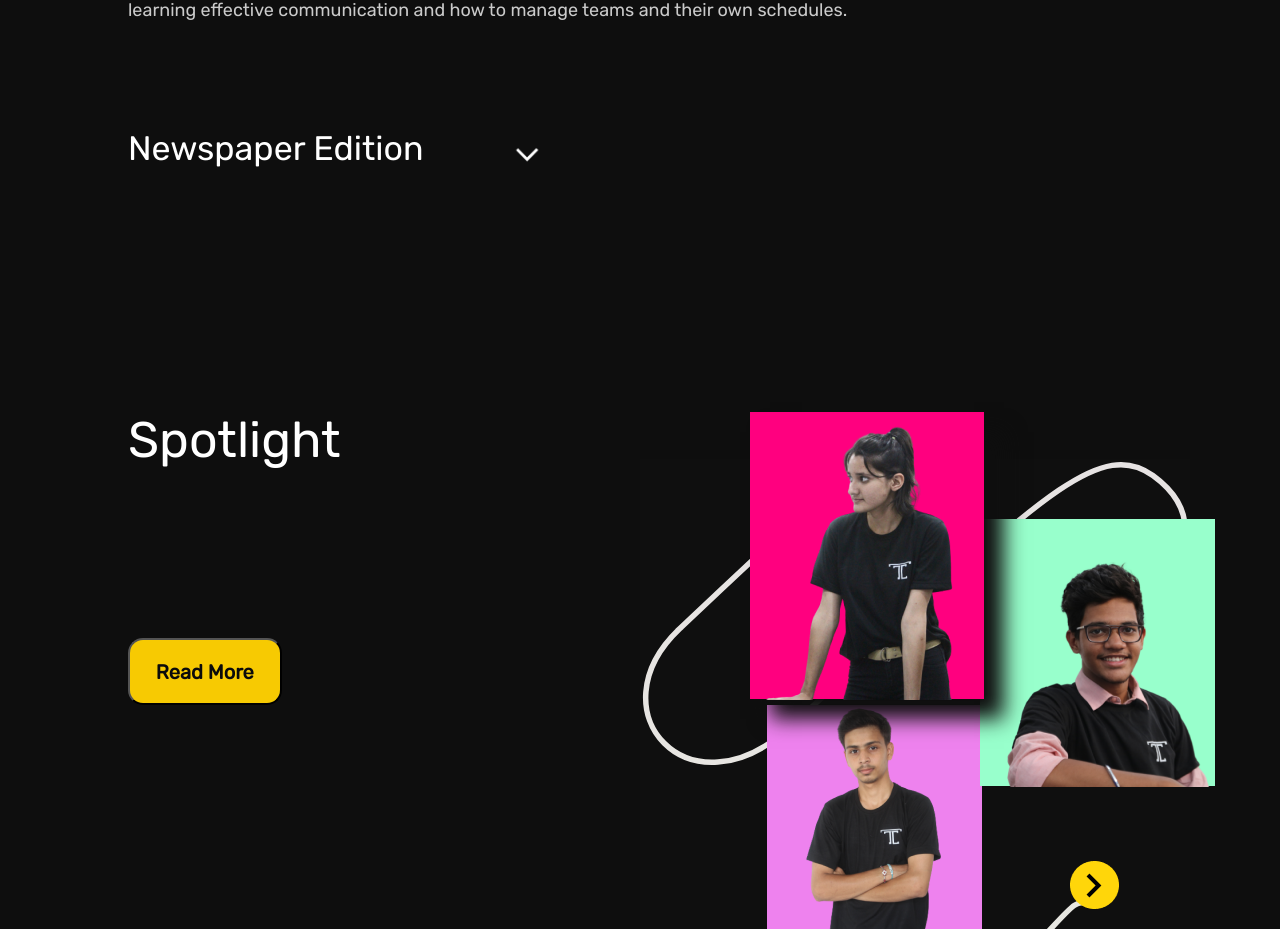
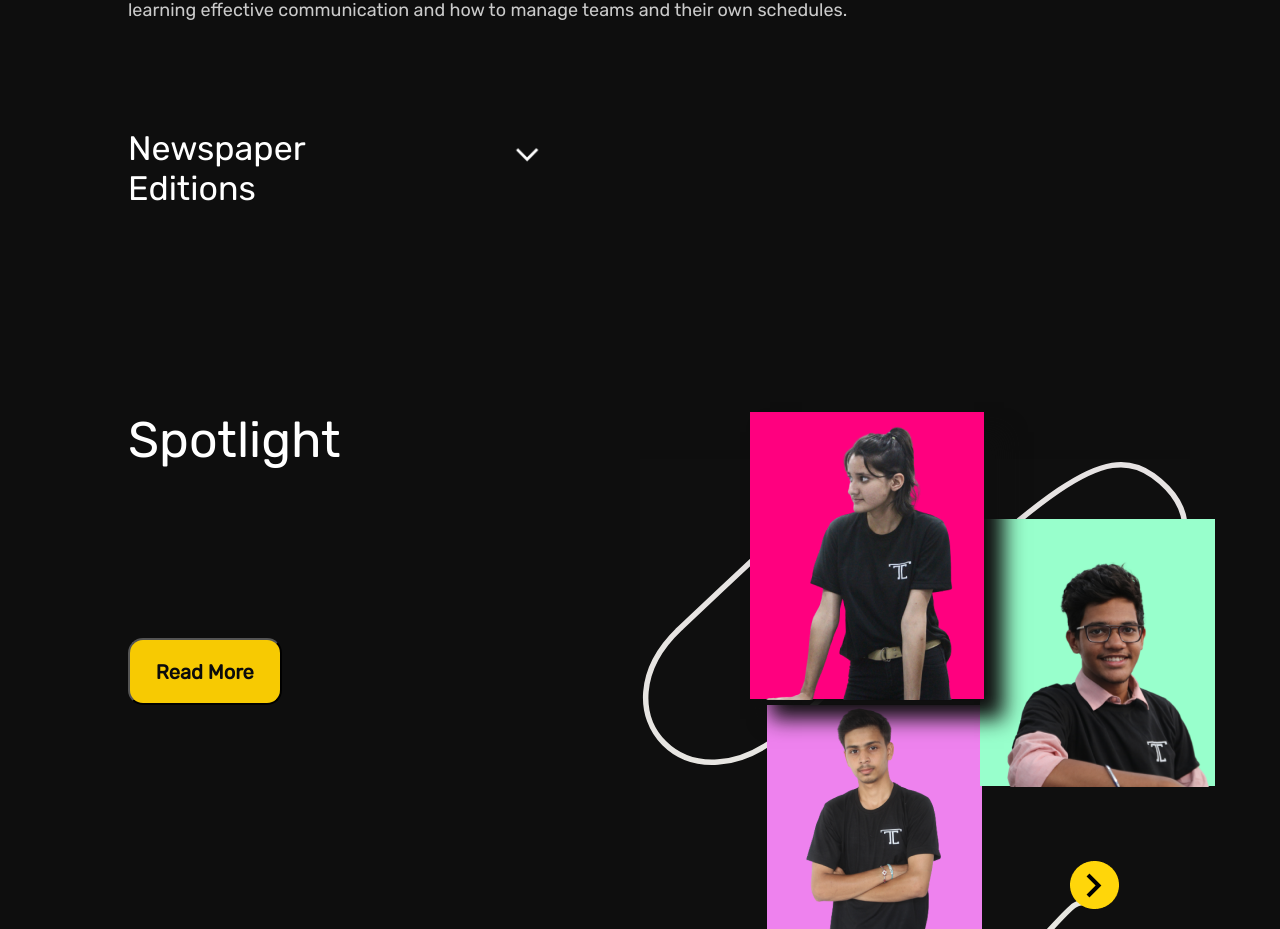
Before and after one commit to Akhilchary/compendium-clientside, a React (Create React App) app: page /#/ in a window 1280 px wide. Shown: the part 2674-3603 px from the top of the page. Built offline with nearby package versions, Linux system fonts and the light colour scheme; no server answers.

Commit message:
Update Home.jsx

```diff
--- a/src/pages/Home/Home.jsx
+++ b/src/pages/Home/Home.jsx
@@ -140,7 +140,7 @@ function Homebody(){
             <img className="circle2" src={circle} alt="" />
             <img className="circle3" src={circle} alt="" />
             <img className="ellipse1" src={ellipse} alt="" />
-            <p className="newsedition">Newspaper Edition</p>
+            <p className="newsedition">Newspaper Editions</p>
             {/* <a href={issue1} target="__blank" > <img className="eye"  src={eye} alt="" /></a>
             <Link download={issue1} target="__blank"> <img className="download" src={download} alt="" /></Link> */}
             <div class="dropdown">
```
